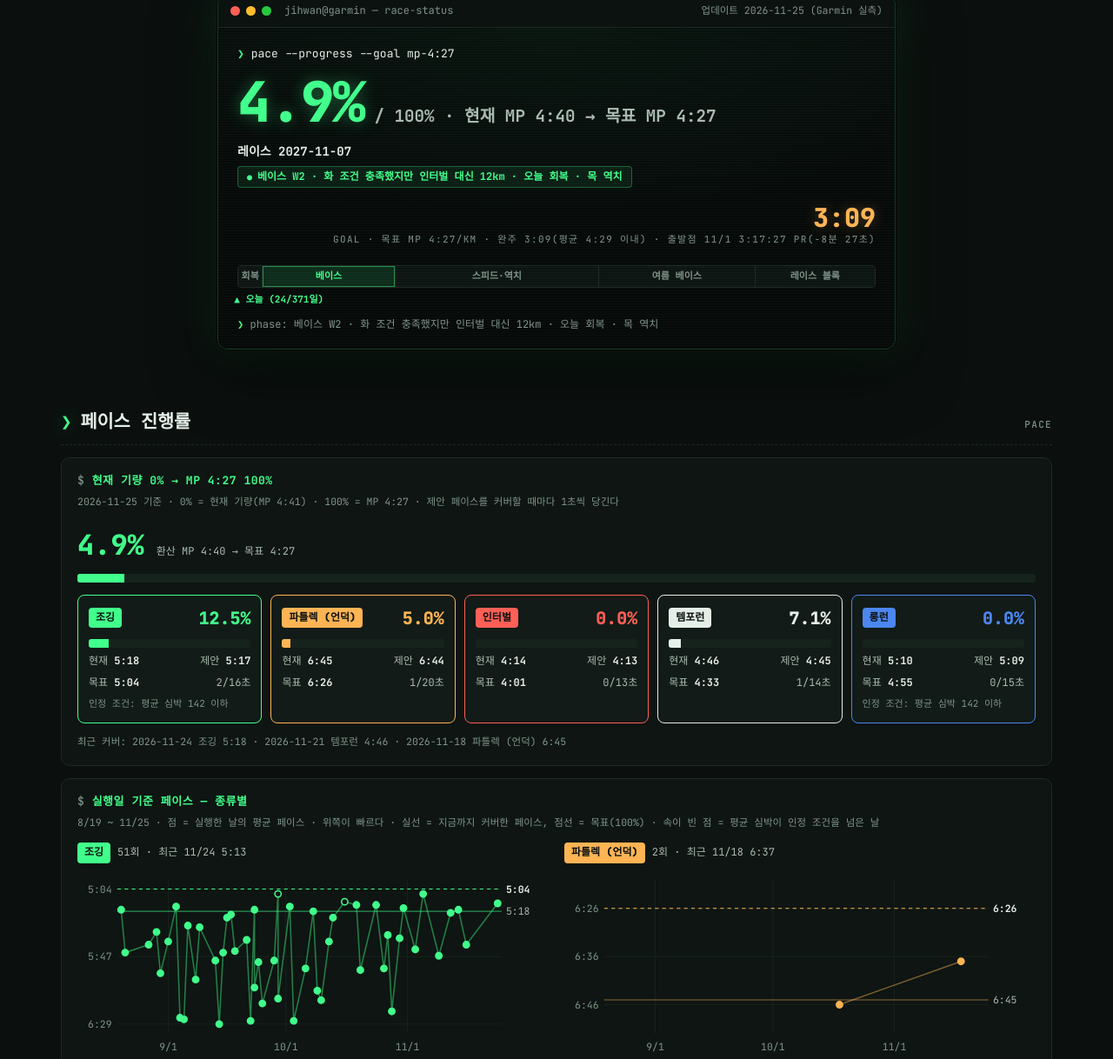
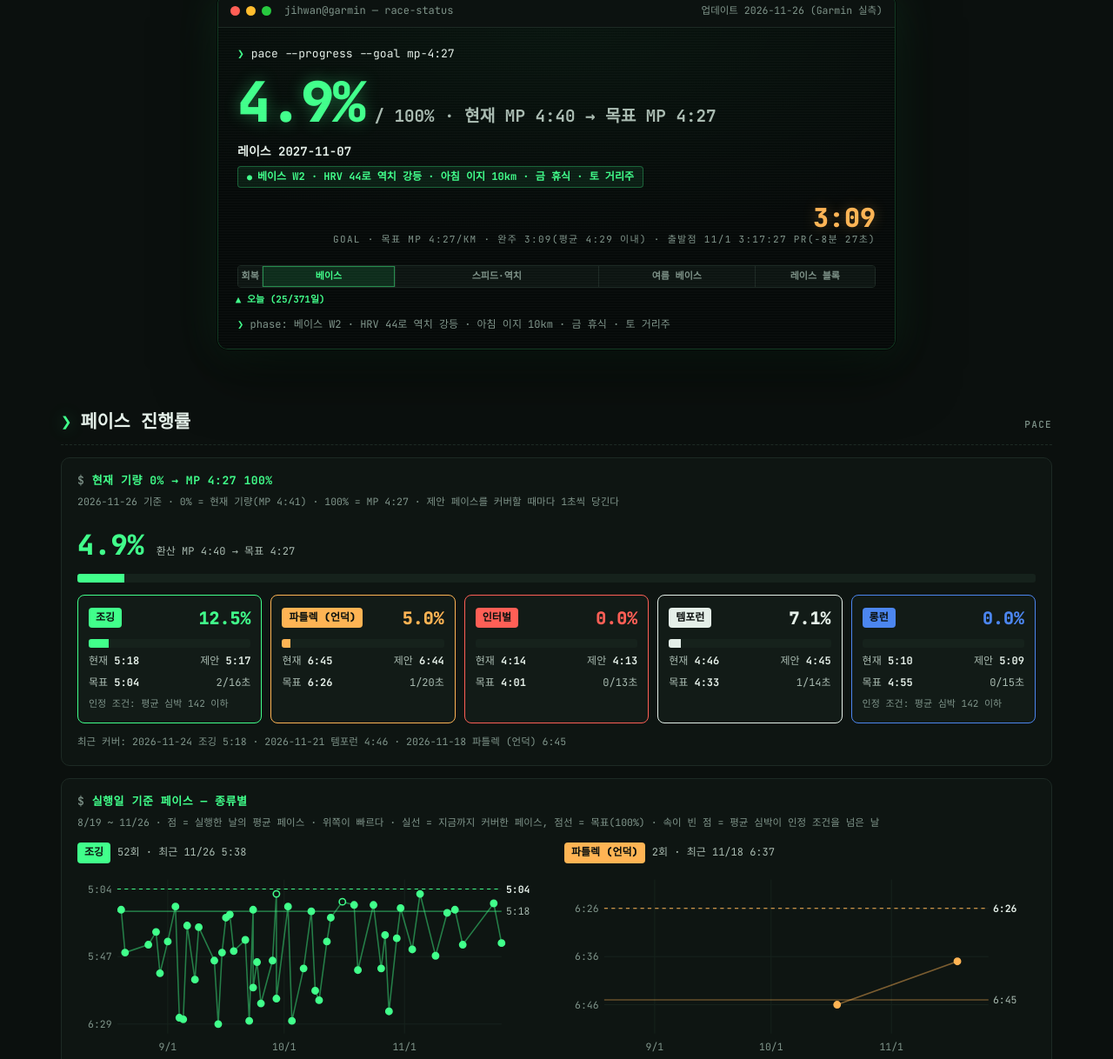
Before and after one commit to leezwan/dashboard, a plain HTML site: page dashboard/index.html in a window 1280 px wide. Shown: the part 246-1464 px from the top of the page at 87% size. Drawn offline with Linux system fonts and the light colour scheme; a web font is replaced by a local one.

Commit message:
chore: 대시보드 2026-11-26 실측 갱신
Co-Authored-By: Claude Opus 5.5 <noreply@anthropic.com>

```diff
--- a/dashboard/index.html
+++ b/dashboard/index.html
@@ -538,10 +538,10 @@
    ───────────────────────────────────────────────────────────── */
 const DATA = {
   isSample: false,
-  generatedAt: "2026-11-25 (Garmin 실측)",
+  generatedAt: "2026-11-26 (Garmin 실측)",
   raceDate: "2027-11-07",   // 가정 — 11월 첫째 일요일(JTBC 통상 일정). 공식 발표 시 교체
-  dDay: 347,
-  phase: "베이스 W2 · 화 조건 충족했지만 인터벌 대신 12km · 오늘 회복 · 목 역치",
+  dDay: 346,
+  phase: "베이스 W2 · HRV 44로 역치 강등 · 아침 이지 10km · 금 휴식 · 토 거리주",
   goal: { time: "3:09", pace: "목표 MP 4:27/km · 완주 3:09(평균 4:29 이내) · 출발점 11/1 3:17:27 PR(-8분 27초)" },
 
   // 5블록 타임라인 (일수 기준, 총 371일) · 2026-11-02 = 1일차, 2027-11-07 레이스 = 371일차
@@ -552,19 +552,19 @@ const DATA = {
     {n:"여름 베이스", d:91,  r:"5/31–8/29"},
     {n:"레이스 블록", d:70,  r:"8/30–11/07"},
   ],
-  elapsedDays: 24,   // 2026-11-02 = 1일차 (시즌 시작 · 11/13 목표 sub-3 → 3:09 조정)
+  elapsedDays: 25,   // 2026-11-02 = 1일차 (시즌 시작 · 11/13 목표 sub-3 → 3:09 조정)
 
   metrics: [
-    { k:"트레이닝 준비도", v:"62", unit:"", d:"MODERATE · 기상 60 → 근력 뒤 62 · 11/24 기상 62 → 저녁 러닝 뒤 40 · 회복 시간 17시간", status:"warn" },
-    { k:"HRV", v:"49", unit:"ms", d:"11/24 59 → 49 · 주간 평균 50 · 정상 범위 53~78, 상태 UNBALANCED", status:"serious" },
-    { k:"안정시 심박", v:"47", unit:"bpm", d:"52(11/23) → 44 → 47 · 평소 42~48", status:"good" },
-    { k:"수면 점수", v:"75", unit:"", d:"취침 23:24 · 7시간 28분 · 전날 91점(23:34, 7시간 26분)", status:"good" },
-    { k:"바디 배터리", v:"62", unit:"", d:"밤새 17 → 62 · 어제 최고 99에서 저녁 17까지 소진", status:"warn" },
-    { k:"트레이닝 상태", v:"PRODUCTIVE", unit:"", d:"Garmin 판정 · 11/21부터", status:null },
-    { k:"ACWR", v:"1.0", unit:"", d:"OPTIMAL · 급성 775 / 만성 748", status:null },
-    { k:"VO₂max", v:"55.8", unit:"", d:"56.2(11/16) → 55.9(11/21) → 55.8(11/24)", status:null },
-    { k:"풀코스 예측", v:"3:13:47", unit:"", d:"11627초 · 10K 40:19 · 하프 1:29:26 · 11/23보다 19초 후퇴", status:null },
-    { k:"최근 7일", v:"30.4", unit:"km", d:"11/19–11/25 · 러닝 3일 · 질 9.9km(11/21 연속주)", status:null },
+    { k:"트레이닝 준비도", v:"59", unit:"", d:"MODERATE · 기상 74 → 아침 러닝 뒤 54 → 오후 59 · 회복 시간 20시간", status:"warn" },
+    { k:"HRV", v:"44", unit:"ms", d:"59(11/24) → 49 → 44 · 주간 평균 51 · 정상 범위 53~78, 상태 UNBALANCED", status:"serious" },
+    { k:"안정시 심박", v:"47", unit:"bpm", d:"44(11/24) → 47 → 47 · 평소 42~48", status:"good" },
+    { k:"수면 점수", v:"83", unit:"", d:"취침 22:35 · 8시간 8분 · REM 103분 · 깊은수면 100분", status:"good" },
+    { k:"바디 배터리", v:"24", unit:"", d:"밤새 22 → 최고 67 · 아침 러닝 −11 · 오후 24까지 소진", status:"warn" },
+    { k:"트레이닝 상태", v:"MAINTAINING", unit:"", d:"Garmin 판정 · 11/26부터(PRODUCTIVE에서 하락)", status:null },
+    { k:"ACWR", v:"1.0", unit:"", d:"OPTIMAL · 급성 804 / 만성 755", status:null },
+    { k:"VO₂max", v:"55.4", unit:"", d:"56.2(11/16) → 55.8(11/24) → 55.4(11/26)", status:null },
+    { k:"풀코스 예측", v:"3:13:41", unit:"", d:"11621초 · 10K 40:17 · 하프 1:29:22 · 11/25보다 6초 단축", status:null },
+    { k:"최근 7일", v:"40.5", unit:"km", d:"11/20–11/26 · 러닝 4일 · 질 9.9km(11/21 연속주)", status:null },
     { k:"11/1 JTBC 결과", v:"3:17:27", unit:"", d:"Garmin 풀코스 PR · 시즌 출발점", status:null },
   ],
 
@@ -574,7 +574,7 @@ const DATA = {
     {d:"7/09",v:12144},{d:"7/16",v:12136},{d:"7/23",v:12138},{d:"7/30",v:12189},
     {d:"8/06",v:12228},{d:"8/13",v:12214},{d:"8/20",v:12191},{d:"8/27",v:12248},
     {d:"9/03",v:12283},{d:"9/10",v:12264},{d:"9/17",v:12233},{d:"9/24",v:12150},
-    {d:"10/01",v:12115},{d:"10/08",v:11997},{d:"10/19",v:11909},{d:"10/20",v:11891},{d:"10/22",v:11805},{d:"10/27",v:11825},{d:"11/02",v:11727},{d:"11/13",v:11719},{d:"11/14",v:11689},{d:"11/17",v:11665},{d:"11/18",v:11667},{d:"11/19",v:11645},{d:"11/23",v:11608},{d:"11/25",v:11627},
+    {d:"10/01",v:12115},{d:"10/08",v:11997},{d:"10/19",v:11909},{d:"10/20",v:11891},{d:"10/22",v:11805},{d:"10/27",v:11825},{d:"11/02",v:11727},{d:"11/13",v:11719},{d:"11/14",v:11689},{d:"11/17",v:11665},{d:"11/18",v:11667},{d:"11/19",v:11645},{d:"11/23",v:11608},{d:"11/25",v:11627},{d:"11/26",v:11621},
   ],
   goalSec: 11340,   // 3:09:00
   capSec:  11520,   // 3:12:00
@@ -585,7 +585,7 @@ const DATA = {
     {d:"8/08",v:54.8},{d:"8/17",v:55.4},{d:"8/24",v:55.6},{d:"8/30",v:55.7},
     {d:"9/02",v:55.9},{d:"9/05",v:56.1},{d:"9/09",v:55.9},{d:"9/13",v:56.0},
     {d:"9/16",v:55.9},{d:"9/21",v:56.0},{d:"9/25",v:55.8},{d:"9/29",v:55.7},
-    {d:"10/05",v:55.8},{d:"10/10",v:55.5},{d:"10/13",v:55.6},{d:"10/14",v:55.5},{d:"10/16",v:55.4},{d:"10/20",v:55.5},{d:"10/22",v:56.0},{d:"10/27",v:55.8},{d:"11/01",v:55.4},{d:"11/12",v:55.9},{d:"11/14",v:56.0},{d:"11/16",v:56.2},{d:"11/21",v:55.9},{d:"11/24",v:55.8},
+    {d:"10/05",v:55.8},{d:"10/10",v:55.5},{d:"10/13",v:55.6},{d:"10/14",v:55.5},{d:"10/16",v:55.4},{d:"10/20",v:55.5},{d:"10/22",v:56.0},{d:"10/27",v:55.8},{d:"11/01",v:55.4},{d:"11/12",v:55.9},{d:"11/14",v:56.0},{d:"11/16",v:56.2},{d:"11/21",v:55.9},{d:"11/24",v:55.8},{d:"11/26",v:55.4},
   ],
 
   // 기록별 페이스 (초/km) — Garmin 개인 기록
@@ -623,7 +623,7 @@ const DATA = {
 
   // 페이스 진행률 — ~/dev/marathon-coach/pace-progress.json 사본(패널 mod의 원본). 0% = 현재 기량(11/1 풀 3:17:27, MP 4:41), 100% = MP 4:27
   paceProgress: {
-    asOf: "2026-11-25",
+    asOf: "2026-11-26",
     mp: { start: 281, target: 267 },
     kinds: [
       { id: "jog", label: "조깅", start: 320, current: 318, target: 304, hrCap: 142 },
@@ -643,7 +643,7 @@ const DATA = {
   // 종류별 실행 기록 — 실행일 기준 그래프용. Garmin 러닝 활동 분류: 인터벌 = 트랙 러닝 2km 이상 / 파틀렉 = 트레일 언덕 랩(km당 상승 40m 이상) 평균 /
   // 롱런 = 18km 이상(레이스 제외) / 템포런 = 평지 연속주 5~18km · 평균 4:50 이내(트랙 제외) / 조깅 = 3~18km · 무산소 효과 1.5 미만 · 4:50보다 느림(트레드밀·질 세션 워밍업 제외). p = 초/km, hr = 평균 심박
   paceHistory: {
-    from: "2026-08-19", to: "2026-11-25",
+    from: "2026-08-19", to: "2026-11-26",
     jog: [
       {d:"2026-08-20",p:317,hr:141,km:10.1},{d:"2026-08-21",p:344,hr:123,km:10.0},{d:"2026-08-27",p:339,hr:130,km:8.1},{d:"2026-08-29",p:331,hr:137,km:10.2},
       {d:"2026-08-30",p:357,hr:128,km:7.0},{d:"2026-09-01",p:337,hr:124,km:7.0},{d:"2026-09-03",p:315,hr:139,km:11.3},{d:"2026-09-04",p:385,hr:112,km:3.3},
@@ -657,7 +657,7 @@ const DATA = {
       {d:"2026-10-19",p:314,hr:132,km:10.0},{d:"2026-10-20",p:355,hr:119,km:8.8},{d:"2026-10-24",p:314,hr:135,km:12.0},{d:"2026-10-26",p:354,hr:130,km:7.0},
       {d:"2026-10-27",p:333,hr:127,km:7.6},{d:"2026-10-28",p:381,hr:132,km:3.4},{d:"2026-10-30",p:335,hr:122,km:8.1},{d:"2026-10-31",p:316,hr:121,km:5.2},
       {d:"2026-11-03",p:342,hr:123,km:10.4},{d:"2026-11-05",p:307,hr:137,km:10.2},{d:"2026-11-09",p:346,hr:122,km:10.5},{d:"2026-11-12",p:319,hr:130,km:10.0},
-      {d:"2026-11-14",p:317,hr:132,km:16.0},{d:"2026-11-16",p:339,hr:123,km:11.3},{d:"2026-11-24",p:313,hr:138,km:12.3},
+      {d:"2026-11-14",p:317,hr:132,km:16.0},{d:"2026-11-16",p:339,hr:123,km:11.3},{d:"2026-11-24",p:313,hr:138,km:12.3},{d:"2026-11-26",p:338,hr:137,km:10.1},
     ],
     fartlek: [
       {d:"2026-10-18",p:406,hr:126,km:3.0},{d:"2026-11-18",p:397,hr:136,km:1.0},
@@ -677,7 +677,7 @@ const DATA = {
   },
 
   loadBalance: [
-    {k:"저강도 유산소", v:1361, min:878,  max:1931},
+    {k:"저강도 유산소", v:1483, min:878,  max:1931},
     {k:"고강도 유산소", v:1328, min:1053, max:2107},
     {k:"무산소",        v:204,  min:351,  max:1053},
   ],
@@ -688,28 +688,28 @@ const DATA = {
     {d:"11/05",v:1038},{d:"11/06",v:849},{d:"11/07",v:667},{d:"11/08",v:528},{d:"11/09",v:507},
     {d:"11/10",v:452},{d:"11/11",v:623},{d:"11/12",v:724},{d:"11/13",v:612},{d:"11/14",v:735},
     {d:"11/15",v:616},{d:"11/16",v:697},{d:"11/17",v:585},{d:"11/18",v:604},{d:"11/19",v:743},
-    {d:"11/20",v:602},{d:"11/21",v:848},{d:"11/22",v:713},{d:"11/23",v:739},{d:"11/24",v:849},{d:"11/25",v:775},
+    {d:"11/20",v:602},{d:"11/21",v:848},{d:"11/22",v:713},{d:"11/23",v:739},{d:"11/24",v:849},{d:"11/25",v:775},{d:"11/26",v:804},
   ],
-  chronicLoad: 748,
+  chronicLoad: 755,
   acwr: 1.0,
   acwrStatus: "OPTIMAL",   // Garmin acwrStatus
 
   // ── 마일리지 ──
   mileageStats: [
-    {k:"이번 달 (11월)", v:"179.3", u:"km", d:"20회 · 11/25 기준 · 레이스 43.5km 포함"},
-    {k:"최근 30일",      v:"211.1", u:"km", d:"10/27–11/25 · 러닝 17일 / 휴식 13일"},
-    {k:"최근 7일",       v:"30.4",  u:"km", d:"11/19–11/25 · 러닝 3일 · 질 9.9km(11/21 연속주)"},
+    {k:"이번 달 (11월)", v:"189.4", u:"km", d:"21회 · 11/26 기준 · 레이스 43.5km 포함"},
+    {k:"최근 30일",      v:"213.6", u:"km", d:"10/28–11/26 · 러닝 17일 / 휴식 13일"},
+    {k:"최근 7일",       v:"40.5",  u:"km", d:"11/20–11/26 · 러닝 4일 · 질 9.9km(11/21 연속주)"},
     {k:"최근 12개월",    v:"2,599", u:"km", d:"25-11~26-10 · 월평균 216.6km"},
   ],
   // 최근 7일 · 일자별 러닝 거리(km) / 러닝 시간(분) / 근력 시간(분)
   last7: [
-    {d:"11/19",w:"목",km:0,   run:0,    str:0},
     {d:"11/20",w:"금",km:0,   run:0,    str:0},
     {d:"11/21",w:"토",km:11.1,run:48.2, str:14.4},
     {d:"11/22",w:"일",km:0,   run:0,    str:20.1},
     {d:"11/23",w:"월",km:7.0, run:49.1, str:0},
     {d:"11/24",w:"화",km:12.3,run:64.2, str:23.6},
     {d:"11/25",w:"수",km:0,   run:0,    str:36.0},
+    {d:"11/26",w:"목",km:10.1,run:56.7, str:9.5},
   ],
 
   monthlyVolume: [ // 완료 12개월(25-11~26-10) + 진행 중인 26-11 (n = 러닝 횟수)
@@ -717,7 +717,7 @@ const DATA = {
     {m:"26-02",km:156.5,n:19},{m:"26-03",km:207.7,n:25},{m:"26-04",km:175.4,n:19},
     {m:"26-05",km:166.9,n:21},{m:"26-06",km:192.2,n:25},{m:"26-07",km:243.2,n:33},
     {m:"26-08",km:253.8,n:34},{m:"26-09",km:338.7,n:41},{m:"26-10",km:269.1,n:40},
-    {m:"26-11",km:179.3,n:20},
+    {m:"26-11",km:189.4,n:21},
   ],
   monthlyAvg: 216.6,   // 완료 12개월(25-11~26-10) 평균 · 2,599km / 12
 
@@ -725,21 +725,21 @@ const DATA = {
   weeklyVolume: [
     {w:"W38",e:68.0,q:5.0},
     {w:"W39",e:76.1,q:0},{w:"W40",e:48.7,q:32.5},{w:"W41",e:65.5,q:15.0},{w:"W42",e:37.6,q:18.9},
-    {w:"W43",e:43.4,q:8.9},{w:"W44",e:34.9,q:47.5},{w:"W45",e:20.5,q:0},{w:"W46",e:46.0,q:6.0},{w:"W47",e:24.0,q:19.9},{w:"W48",e:19.3,q:0},
+    {w:"W43",e:43.4,q:8.9},{w:"W44",e:34.9,q:47.5},{w:"W45",e:20.5,q:0},{w:"W46",e:46.0,q:6.0},{w:"W47",e:24.0,q:19.9},{w:"W48",e:29.4,q:0},
   ],
 
-  dailyVolume: [ // 최근 31일 (10/26–11/25) · 0 = 휴식일
-    {d:"10/26",km:7.0},{d:"10/27",km:7.6},{d:"10/28",km:10.1},{d:"10/29",km:0},
+  dailyVolume: [ // 최근 31일 (10/27–11/26) · 0 = 휴식일
+    {d:"10/27",km:7.6},{d:"10/28",km:10.1},{d:"10/29",km:0},
     {d:"10/30",km:8.1},{d:"10/31",km:6.0},{d:"11/01",km:43.5},{d:"11/02",km:0},{d:"11/03",km:10.4},
     {d:"11/04",km:0},{d:"11/05",km:10.2},{d:"11/06",km:0},{d:"11/07",km:0},{d:"11/08",km:0},
     {d:"11/09",km:10.5},{d:"11/10",km:6.0},{d:"11/11",km:9.4},{d:"11/12",km:10.0},{d:"11/13",km:0},
     {d:"11/14",km:16.0},{d:"11/15",km:0},{d:"11/16",km:11.3},{d:"11/17",km:0},{d:"11/18",km:21.5},
-    {d:"11/19",km:0},{d:"11/20",km:0},{d:"11/21",km:11.1},{d:"11/22",km:0},{d:"11/23",km:7.0},{d:"11/24",km:12.3},{d:"11/25",km:0},
+    {d:"11/19",km:0},{d:"11/20",km:0},{d:"11/21",km:11.1},{d:"11/22",km:0},{d:"11/23",km:7.0},{d:"11/24",km:12.3},{d:"11/25",km:0},{d:"11/26",km:10.1},
   ],
 
-  hrZones: [ // 최근 28일 (10/28–11/25 · 러닝만)
-    {k:"Zone 1",v:2342},{k:"Zone 2",v:15886},{k:"Zone 3",v:18175},
-    {k:"Zone 4",v:25731},{k:"Zone 5",v:2619},
+  hrZones: [ // 최근 28일 (10/29–11/26 · 러닝만)
+    {k:"Zone 1",v:2332},{k:"Zone 2",v:15561},{k:"Zone 3",v:18935},
+    {k:"Zone 4",v:26038},{k:"Zone 5",v:2140},
   ],
 
   // 기기 미착용일은 배열에서 제외한다 (0으로 채우지 않는다) — 캡션은 recoveryMissing에서 파생
@@ -764,6 +764,7 @@ const DATA = {
     {d:"11/22",readiness:1, hrv:62,rhr:51},
     {d:"11/24",readiness:40,hrv:59,rhr:44},
     {d:"11/25",readiness:62,hrv:49,rhr:47},
+    {d:"11/26",readiness:59,hrv:44,rhr:47},
   ],
   hrvBand: {low:53, high:78},
 
@@ -788,16 +789,18 @@ const DATA = {
     {d:"11/22",score:43,deep:2700,light:7320, rem:1560,awake:180, bed:289},
     {d:"11/24",score:91,deep:3420,light:15960,rem:7380,awake:0,   bed:-26},
     {d:"11/25",score:75,deep:6000,light:18300,rem:2580,awake:1320,bed:-36},
+    {d:"11/26",score:83,deep:6000,light:17100,rem:6180,awake:600, bed:-85},
   ],
 
   // 근력 — 주간 부위별 세트 (W47은 진행 중)
   strengthWeeks: [
-    {w:"W43",u:3,l:1,c:0},{w:"W44",u:1,l:0,c:1},{w:"W45",u:3,l:0,c:0},{w:"W46",u:3,l:2,c:0},{w:"W47",u:2,l:1,c:1},{w:"W48",u:1,l:0,c:0},
+    {w:"W43",u:3,l:1,c:0},{w:"W44",u:1,l:0,c:1},{w:"W45",u:3,l:0,c:0},{w:"W46",u:3,l:2,c:0},{w:"W47",u:2,l:1,c:1},{w:"W48",u:3,l:0,c:0},
   ],
   strengthTarget: {u:6, l:6, c:4},
   strengthStart: "근력 시간은 늘었다. 11/3 14분, 11/5 35분, 11/6 36분, 11/10 54분, 11/12 41분이다. 그런데 기록된 세트는 W45 상체 3, W46 상체 3 · 하체 2(힙 레이즈)뿐이고 나머지는 종목 미분류(UNKNOWN)다. 시계에서 종목을 고르지 않으면 하체 주 6세트 규칙을 확인할 수 없다. 11/1 레이스 분석에서 36km 이후 보폭이 114 → 104cm, 접지 시간이 219 → 233ms로 무너진 원인이 다리 근지구력이었다. 회복 지표가 돌아오면 스쿼트·RDL·스플릿 스쿼트·카프 레이즈를 종목으로 기록하자",
 
   recentActivities: [
+    {date:"11-26",type:"이지런(역치 강등일 · 처방 40분) · 57분 · 존4 26분 + 근력 10분(숄더프레스·풀업)",dist:"10.1 km",pace:"5:38",hr:137},
     {date:"11-24",type:"러닝(인터벌 조건 충족한 날 · 트랙 대신) · 존4 34분 · 조깅 5:18 커버 + 아침 근력 24분",dist:"12.3 km",pace:"5:13",hr:138},
     {date:"11-23",type:"트레드밀 · 준비도 24인 아침 · 최고 157",dist:"7.0 km",pace:"7:00",hr:129},
     {date:"11-21",type:"평지 연속주(처방은 회복 조깅 30분) · Z4 27분 + Z5 13분 · 템포런 4:46 커버 · 뛴 뒤 준비도 48 → 1",dist:"9.9 km",pace:"4:08",hr:154},
@@ -817,19 +820,19 @@ const DATA = {
 
   // 코치 코멘트 — t: good|warn|serious|crit (좌측 점 색)
   coachNote: {
-    updated: "2026-11-25",
-    verdict: "화요일 아침 지표가 일주일 만에 처음 전부 정상이었는데 클럽 인터벌 대신 12.3km를 5:13으로 뛰었고, 그 밤 HRV가 59에서 49로 내려갔다. 오늘은 회복 조깅 30분(심박 130 이하) 또는 휴식으로 강도를 0에 두고, 목요일 역치를 지킨다.",
+    updated: "2026-11-26",
+    verdict: "8시간 넘게 자서 기상 준비도는 74까지 올랐지만 HRV가 이틀 연속 정상 범위 아래(49 → 44)라 오늘 클럽 역치는 강등이다. 아침 이지 10km로 오늘 러닝은 끝났다. 금요일까지 강도 0으로 두고 토요일 거리주 18km를 지킨다.",
     items: [
-      { t:"good", h:"수면 이틀 연속 23시대 취침 · 7시간 반",
-        b:"11/24 취침 23:34, 7시간 26분, 91점. 11/25 취침 23:24, 7시간 28분, 75점. 안정시 심박은 52에서 44, 47로 평소 범위로 돌아왔다. 11/22의 04:49 취침과 비교하면 이것이 회복을 만드는 방법이다." },
-      { t:"warn", h:"11/24 — 조건을 채운 날 질 세션을 빼먹었다",
-        b:"기상 준비도 62, HRV 59, 안정시 심박 44로 인터벌 조건 3개를 모두 채웠다. 실제는 트랙 없이 12.32km @5:13, 평균 심박 138, 최고 151, 존3 30분 + 존4 34분이다. 이지 범위 5:20–5:50보다 빨랐다. 심박 상한 142 안이라 조깅 5:18은 커버로 인정했다(다음 제안 5:17)." },
-      { t:"serious", h:"무산소 로드 204 — 하한 351의 58%",
-        b:"11/23 300에서 더 내려갔다. 트랙 인터벌(11/11)이 28일 창에서 빠지고 있다. 고강도 유산소도 1466에서 1328로 줄었다. 목요일 역치와 다음 주 화요일 인터벌을 빠지면 이 부족은 커진다." },
-      { t:"warn", h:"예측 3:13:47 — 19초 후퇴",
-        b:"11/23 3:13:28에서 3:13:47로 돌아갔다. 10K 40:19, 하프 1:29:26, VO₂max 55.8. 목표 3:09까지 4분 47초 남았고 G1(1/30, 10K 42:00)까지 66일이다. 전체 페이스 진행률은 3.6%에서 4.9%가 됐다." },
+      { t:"good", h:"수면 22:35 취침 · 8시간 8분 · 83점",
+        b:"사흘 연속 23시 무렵 이전에 잤다(23:34, 23:24, 22:35). REM 103분은 이번 달 두 번째로 길다. 기상 준비도 74는 11/10(60) 이후 최고다. 안정시 심박 47로 평소 범위 안이다." },
+      { t:"serious", h:"HRV 44 — 정상 하한 53 아래, 이틀째 하락",
+        b:"11/24 59에서 49, 44로 내려갔다. 주간 평균 51, 상태 UNBALANCED. 역치 조건(준비도 50 · HRV 53 · 안정시 심박 48) 중 HRV 하나가 미달이라 크루즈 1.6km × 4는 뛰지 않는다. 11/24 이지 처방일의 존4 34분이 남긴 빚이다." },
+      { t:"warn", h:"이지 처방 — 페이스는 지켰고 시간은 넘겼다",
+        b:"처방은 이지 40분 @5:20–5:50. 실제는 10.06km @5:38, 평균 심박 137 / 최고 151, 57분, 존3 28분 + 존4 26분이다. 페이스와 심박 상한 142는 지켰지만 17분 더 뛰었다. 조깅 제안 5:17에는 21초 못 미쳐 커버가 아니다. 페이스 진행률은 4.9% 그대로다." },
+      { t:"serious", h:"이번 주 질 세션 0회 · 상태 MAINTAINING으로 하락",
+        b:"트레이닝 상태가 PRODUCTIVE에서 MAINTAINING으로 내려갔고 VO₂max는 55.8에서 55.4가 됐다. 무산소 로드 204로 하한 351의 58%다. 예측은 3:13:41로 6초 줄었지만 목표 3:09까지 4분 41초, G1(1/30, 10K 42:00)까지 65일 남았다." },
     ],
-    next: "오늘(11/25): 회복 조깅 30분 @6:00–6:30, 심박 130 이하 — 또는 쉰다. 근력은 아침에 했으니 추가 없음. 23시 전 취침. 목(11/26): 아침 준비도 50 이상, HRV 53 이상, 안정시 심박 48 이하를 모두 채우면 클럽 역치 크루즈 1.6km × 4(휴식 1분) @4:13–4:18, 심박 161 이하. 하나라도 못 채우면 이지 40분 @5:20–5:50. 금(11/27) 휴식. 토(11/28) 거리주 18km @5:20–5:40, 심박 142 이하, 내용 변경 금지. 다음 제안: 조깅 5:17(심박 142 이하), 파틀렉 6:44, 템포런 4:45.",
+    next: "오늘(11/26): 저녁 클럽 역치 불참 — 나가더라도 이지 조깅만. 추가 러닝·근력 없음. 23시 전 취침. 금(11/27): 완전 휴식. 토(11/28) 거리주 18km @5:20–5:40, 심박 142 이하: 아침 준비도 50 이상 · HRV 53 이상 · 안정시 심박 48 이하면 그대로, 준비도 30~49면 12km 이지, 30 미만이면 회복 조깅 30분. 화(12/1) 클럽 인터벌은 그날 아침 같은 조건으로 판정한다.",
   },
 
   // 3:09 로드맵 — 관문·가능성(코치 추정). 2026-11-13 목표 sub-3 → 3:09 조정
```
